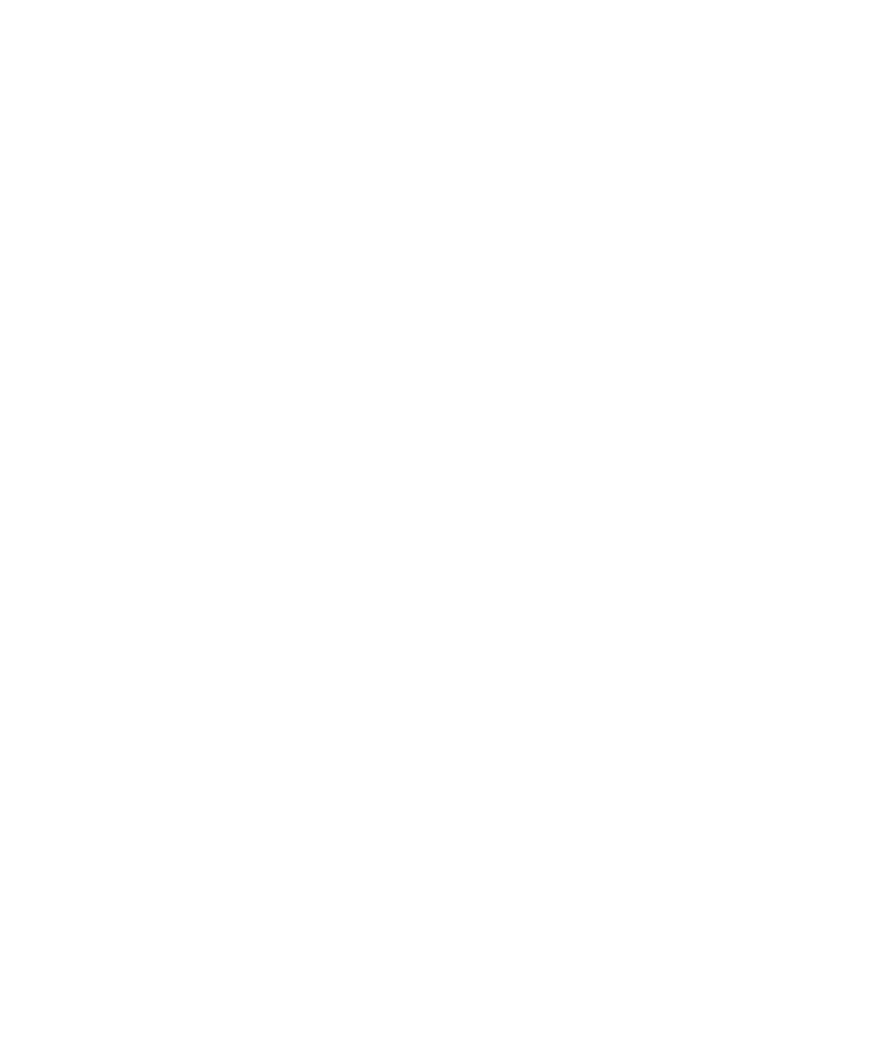
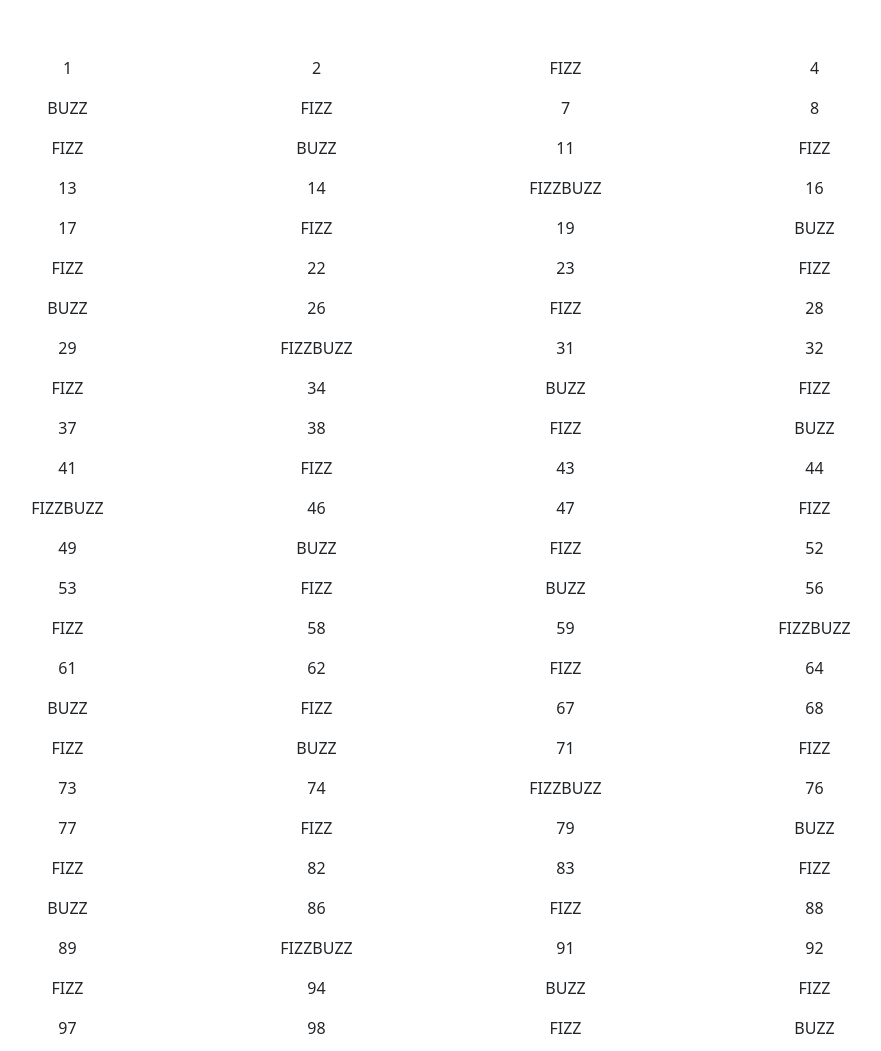
Before and after one commit to AndreaGiacometti/js-fizzbuzz, a plain HTML site: page index.html in a window 1280 px wide. Shown: the whole page, without its empty margins (199-1080 px from the left). Before the commit the page ends 800 px from the top, so only its background shows below. Drawn offline with nearby package versions, Linux system fonts and the light colour scheme.

Commit message:
ADD -bonus- printed on html and style

```diff
--- a/index.html
+++ b/index.html
@@ -1,12 +1,20 @@
-<!DOCTYPE html>
+<!doctype html>
 <html lang="en">
-<head>
-    <meta charset="UTF-8">
-    <meta name="viewport" content="width=device-width, initial-scale=1.0">
+  <head>
+    <meta charset="utf-8">
+    <meta name="viewport" content="width=device-width, initial-scale=1">
     <title>FizzBuzz</title>
-</head>
+    <link href="https://cdn.jsdelivr.net/npm/bootstrap@5.3.3/dist/css/bootstrap.min.css" rel="stylesheet" integrity="sha384-QWTKZyjpPEjISv5WaRU9OFeRpok6YctnYmDr5pNlyT2bRjXh0JMhjY6hW+ALEwIH" crossorigin="anonymous">
+  </head>
+
 <body>
+    <div class="container">
+        <div class="row m-5">
+            <div id="stamp" class="d-flex flex-wrap justify-content-between "></div>
+        </div>
+    </div>
 
     <script src="./js/app.js"></script>
+    <script src="https://cdn.jsdelivr.net/npm/bootstrap@5.3.3/dist/js/bootstrap.bundle.min.js" integrity="sha384-YvpcrYf0tY3lHB60NNkmXc5s9fDVZLESaAA55NDzOxhy9GkcIdslK1eN7N6jIeHz" crossorigin="anonymous"></script>
 </body>
 </html>
--- a/js/app.js
+++ b/js/app.js
@@ -2,10 +2,10 @@ console.log ('FIZZBUZZ')
 
 //scrivere un programma che stampi in console i numeri da 1 a 100:
 // - impostare un ciclo che si ripeta 100 volte
+let result = "";
 for (let i=0; i < 100; i++) {
     // - scrivere una variabile che conti i numeri da 1 e non da 0
     const num = i + 1
-
     //stampare i numeri secondo questo procedimento:
     // - se un numero è multiplo di 3, stampare la scritta 'Fizz'
     // - se un numero è multiplo di 5, stampare la scritta 'Buzz'
@@ -19,20 +19,21 @@ for (let i=0; i < 100; i++) {
     // Il risultato che deve 'vincere' sugli altri per essere stampato è quello con due valenze quindi:
     // SE un numero è multiplo di 3 e di 5, stampare la scritta 'FizzBuzz'
     if (fizz && buzz) {
-        console.log ('FizzBuzz')
+        result += '<div class="text-center col-3 p-2">FIZZBUZZ</div>'
      }
     // SE INVECE è multiplo di 3, stampare la scritta 'Fizz'
     else if (fizz) {
-       console.log ('Fizz')
+        result += '<div class="text-center col-3 p-2">FIZZ</div>'
     // SE INVECE è multiplo di 5, stampare la scritta 'Buzz'
     } else if (buzz) {
-        console.log ('Buzz')
+        result += '<div class="text-center col-3 p-2">BUZZ</div>'
     }
     // ALTRIMENTI stampare la variabile 'num'
     else {
-        console.log (num)
+        result += '<div class="text-center col-3 p-2">' + num + '</div>'
     }
+
 }
 
-
+document.getElementById('stamp').innerHTML = result
 // {}
```
